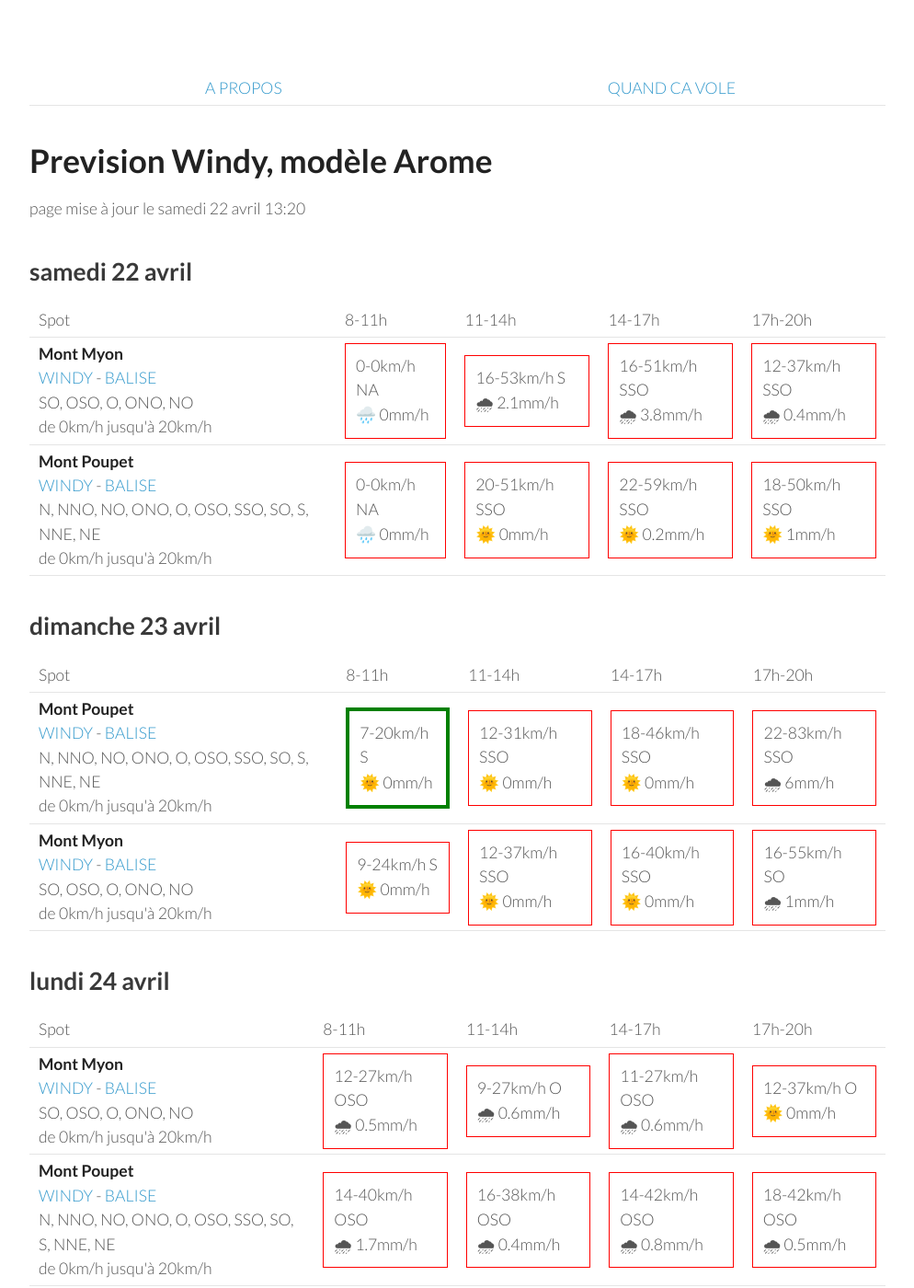
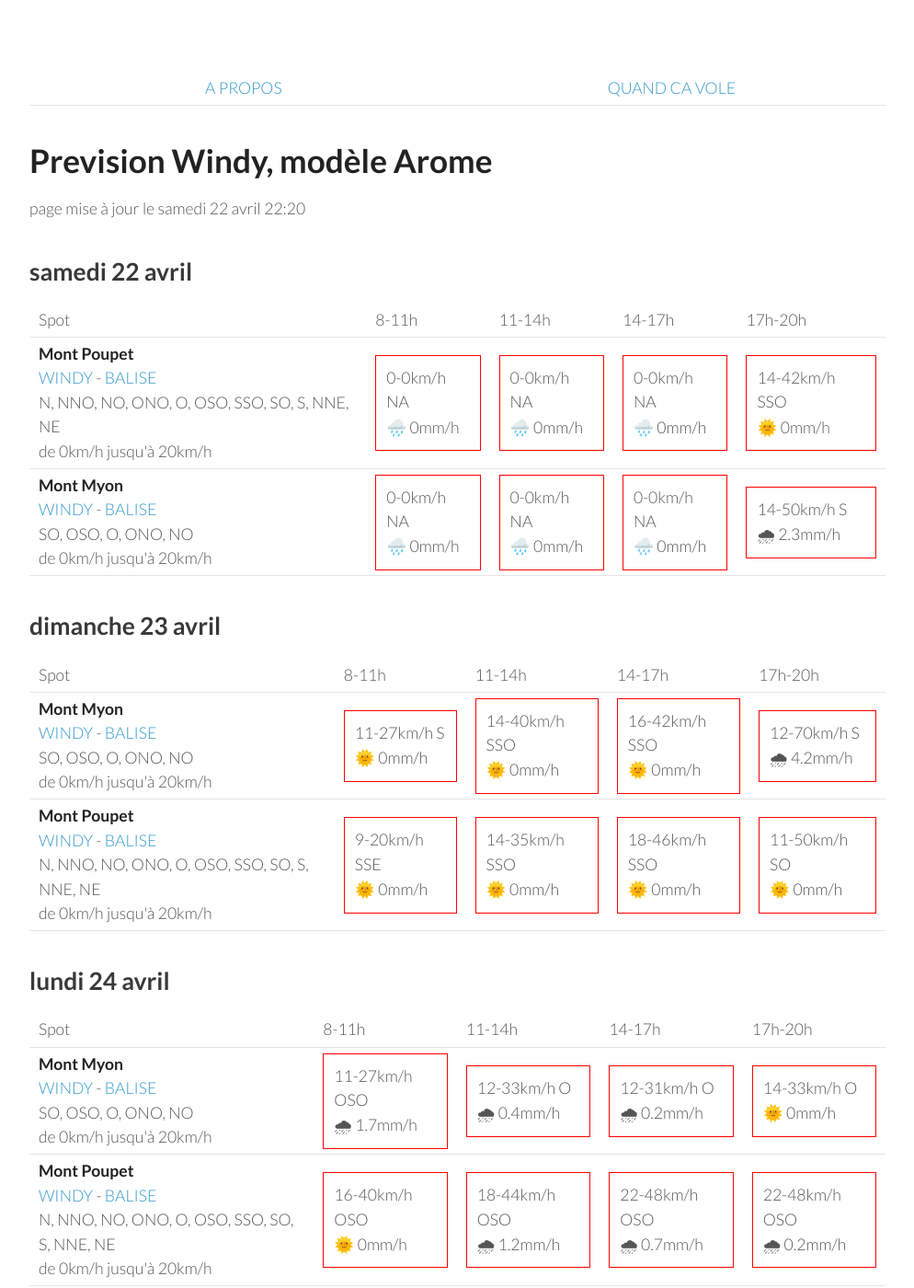
Before and after one commit to parapente-dans-le-nord/parapente-dans-le-nord.github.io, a Jekyll site: the page built from jura.markdown, in a window 1280 px wide and 1400 px high. Shown: the whole window at 92% size, without its empty margins (26-1020 px from the left). Built offline with Jekyll 4.4.1, drawn with Linux system fonts in a browser that asks for light colours; some of the changed text lies outside the part shown.

Commit message:
update index.markdown

```diff
--- a/jura.markdown
+++ b/jura.markdown
@@ -7,7 +7,7 @@ title:  "Tous les spots"
 {: .links}
 
 # Prevision Windy, modèle Arome
-page mise à jour le samedi 22 avril 13:20
+page mise à jour le samedi 22 avril 22:20
 
 ## samedi 22 avril
 
@@ -22,21 +22,21 @@ page mise à jour le samedi 22 avril 13:20
       <td>17h-20h</td>
     </tr>
 <tr>
+        <td><strong>Mont Poupet</strong><br><a href="https://windy.com/46.970/5.876?46.541,5.876,8">WINDY</a> - <span class=""><a href="http://www.balisemeteo.com/balise.php?idBalise=92">BALISE</a> </span><br> <span class="vent-favorable">N, NNO, NO, ONO, O, OSO, SSO, SO, S, NNE, NE</span><br><span class="force-vent">de 0km/h jusqu'à 20km/h</span> </td>
+
+            <td><div class="not-flyable"><p>0-0km/h NA</p><p>🌧️ 0mm/h</p></div></td>
+            <td><div class="not-flyable"><p>0-0km/h NA</p><p>🌧️ 0mm/h</p></div></td>
+            <td><div class="not-flyable"><p>0-0km/h NA</p><p>🌧️ 0mm/h</p></div></td>
+            <td><div class="not-flyable"><p>14-42km/h SSO</p><p>🌞 0mm/h</p></div></td>
+
+    </tr>
+<tr>
         <td><strong>Mont Myon</strong><br><a href="https://windy.com/46.331/5.397?45.898,5.394,8,m:eWoagj8">WINDY</a> - <span class=""><a href="http://www.balisemeteo.com/balise.php?idBalise=70">BALISE</a> </span><br> <span class="vent-favorable">SO, OSO, O, ONO, NO</span><br><span class="force-vent">de 0km/h jusqu'à 20km/h</span> </td>
 
             <td><div class="not-flyable"><p>0-0km/h NA</p><p>🌧️ 0mm/h</p></div></td>
-            <td><div class="not-flyable"><p>16-53km/h S</p><p>🌧 2.1mm/h</p></div></td>
-            <td><div class="not-flyable"><p>16-51km/h SSO</p><p>🌧 3.8mm/h</p></div></td>
-            <td><div class="not-flyable"><p>12-37km/h SSO</p><p>🌧 0.4mm/h</p></div></td>
-
-    </tr>
-<tr>
-        <td><strong>Mont Poupet</strong><br><a href="https://windy.com/46.970/5.876?46.541,5.876,8">WINDY</a> - <span class=""><a href="http://www.balisemeteo.com/balise.php?idBalise=92">BALISE</a> </span><br> <span class="vent-favorable">N, NNO, NO, ONO, O, OSO, SSO, SO, S, NNE, NE</span><br><span class="force-vent">de 0km/h jusqu'à 20km/h</span> </td>
-
             <td><div class="not-flyable"><p>0-0km/h NA</p><p>🌧️ 0mm/h</p></div></td>
-            <td><div class="not-flyable"><p>20-51km/h SSO</p><p>🌞 0mm/h</p></div></td>
-            <td><div class="not-flyable"><p>22-59km/h SSO</p><p>🌞 0.2mm/h</p></div></td>
-            <td><div class="not-flyable"><p>18-50km/h SSO</p><p>🌞 1mm/h</p></div></td>
+            <td><div class="not-flyable"><p>0-0km/h NA</p><p>🌧️ 0mm/h</p></div></td>
+            <td><div class="not-flyable"><p>14-50km/h S</p><p>🌧 2.3mm/h</p></div></td>
 
     </tr>
 
@@ -56,22 +56,22 @@ page mise à jour le samedi 22 avril 13:20
       <td>17h-20h</td>
     </tr>
 <tr>
-        <td><strong>Mont Poupet</strong><br><a href="https://windy.com/46.970/5.876?46.541,5.876,8">WINDY</a> - <span class=""><a href="http://www.balisemeteo.com/balise.php?idBalise=92">BALISE</a> </span><br> <span class="vent-favorable">N, NNO, NO, ONO, O, OSO, SSO, SO, S, NNE, NE</span><br><span class="force-vent">de 0km/h jusqu'à 20km/h</span> </td>
+        <td><strong>Mont Myon</strong><br><a href="https://windy.com/46.331/5.397?45.898,5.394,8,m:eWoagj8">WINDY</a> - <span class=""><a href="http://www.balisemeteo.com/balise.php?idBalise=70">BALISE</a> </span><br> <span class="vent-favorable">SO, OSO, O, ONO, NO</span><br><span class="force-vent">de 0km/h jusqu'à 20km/h</span> </td>
 
-            <td><div class="flyable"><p>7-20km/h S</p><p>🌞 0mm/h</p></div></td>
-            <td><div class="not-flyable"><p>12-31km/h SSO</p><p>🌞 0mm/h</p></div></td>
-            <td><div class="not-flyable"><p>18-46km/h SSO</p><p>🌞 0mm/h</p></div></td>
-            <td><div class="not-flyable"><p>22-83km/h SSO</p><p>🌧 6mm/h</p></div></td>
+            <td><div class="not-flyable"><p>11-27km/h S</p><p>🌞 0mm/h</p></div></td>
+            <td><div class="not-flyable"><p>14-40km/h SSO</p><p>🌞 0mm/h</p></div></td>
+            <td><div class="not-flyable"><p>16-42km/h SSO</p><p>🌞 0mm/h</p></div></td>
+            <td><div class="not-flyable"><p>12-70km/h S</p><p>🌧 4.2mm/h</p></div></td>
 
 
     </tr>
 <tr>
-        <td><strong>Mont Myon</strong><br><a href="https://windy.com/46.331/5.397?45.898,5.394,8,m:eWoagj8">WINDY</a> - <span class=""><a href="http://www.balisemeteo.com/balise.php?idBalise=70">BALISE</a> </span><br> <span class="vent-favorable">SO, OSO, O, ONO, NO</span><br><span class="force-vent">de 0km/h jusqu'à 20km/h</span> </td>
+        <td><strong>Mont Poupet</strong><br><a href="https://windy.com/46.970/5.876?46.541,5.876,8">WINDY</a> - <span class=""><a href="http://www.balisemeteo.com/balise.php?idBalise=92">BALISE</a> </span><br> <span class="vent-favorable">N, NNO, NO, ONO, O, OSO, SSO, SO, S, NNE, NE</span><br><span class="force-vent">de 0km/h jusqu'à 20km/h</span> </td>
 
-            <td><div class="not-flyable"><p>9-24km/h S</p><p>🌞 0mm/h</p></div></td>
-            <td><div class="not-flyable"><p>12-37km/h SSO</p><p>🌞 0mm/h</p></div></td>
-            <td><div class="not-flyable"><p>16-40km/h SSO</p><p>🌞 0mm/h</p></div></td>
-            <td><div class="not-flyable"><p>16-55km/h SO</p><p>🌧 1mm/h</p></div></td>
+            <td><div class="not-flyable"><p>9-20km/h SSE</p><p>🌞 0mm/h</p></div></td>
+            <td><div class="not-flyable"><p>14-35km/h SSO</p><p>🌞 0mm/h</p></div></td>
+            <td><div class="not-flyable"><p>18-46km/h SSO</p><p>🌞 0mm/h</p></div></td>
+            <td><div class="not-flyable"><p>11-50km/h SO</p><p>🌞 0mm/h</p></div></td>
 
 
     </tr>
@@ -94,20 +94,20 @@ page mise à jour le samedi 22 avril 13:20
 <tr>
         <td><strong>Mont Myon</strong><br><a href="https://windy.com/46.331/5.397?45.898,5.394,8,m:eWoagj8">WINDY</a> - <span class=""><a href="http://www.balisemeteo.com/balise.php?idBalise=70">BALISE</a> </span><br> <span class="vent-favorable">SO, OSO, O, ONO, NO</span><br><span class="force-vent">de 0km/h jusqu'à 20km/h</span> </td>
 
-            <td><div class="not-flyable"><p>12-27km/h OSO</p><p>🌧 0.5mm/h</p></div></td>
-            <td><div class="not-flyable"><p>9-27km/h O</p><p>🌧 0.6mm/h</p></div></td>
-            <td><div class="not-flyable"><p>11-27km/h OSO</p><p>🌧 0.6mm/h</p></div></td>
-            <td><div class="not-flyable"><p>12-37km/h O</p><p>🌞 0mm/h</p></div></td>
+            <td><div class="not-flyable"><p>11-27km/h OSO</p><p>🌧 1.7mm/h</p></div></td>
+            <td><div class="not-flyable"><p>12-33km/h O</p><p>🌧 0.4mm/h</p></div></td>
+            <td><div class="not-flyable"><p>12-31km/h O</p><p>🌧 0.2mm/h</p></div></td>
+            <td><div class="not-flyable"><p>14-33km/h O</p><p>🌞 0mm/h</p></div></td>
 
 
     </tr>
 <tr>
         <td><strong>Mont Poupet</strong><br><a href="https://windy.com/46.970/5.876?46.541,5.876,8">WINDY</a> - <span class=""><a href="http://www.balisemeteo.com/balise.php?idBalise=92">BALISE</a> </span><br> <span class="vent-favorable">N, NNO, NO, ONO, O, OSO, SSO, SO, S, NNE, NE</span><br><span class="force-vent">de 0km/h jusqu'à 20km/h</span> </td>
 
-            <td><div class="not-flyable"><p>14-40km/h OSO</p><p>🌧 1.7mm/h</p></div></td>
-            <td><div class="not-flyable"><p>16-38km/h OSO</p><p>🌧 0.4mm/h</p></div></td>
-            <td><div class="not-flyable"><p>14-42km/h OSO</p><p>🌧 0.8mm/h</p></div></td>
-            <td><div class="not-flyable"><p>18-42km/h OSO</p><p>🌧 0.5mm/h</p></div></td>
+            <td><div class="not-flyable"><p>16-40km/h OSO</p><p>🌞 0mm/h</p></div></td>
+            <td><div class="not-flyable"><p>18-44km/h OSO</p><p>🌧 1.2mm/h</p></div></td>
+            <td><div class="not-flyable"><p>22-48km/h OSO</p><p>🌧 0.7mm/h</p></div></td>
+            <td><div class="not-flyable"><p>22-48km/h OSO</p><p>🌧 0.2mm/h</p></div></td>
 
 
     </tr>
@@ -130,20 +130,20 @@ page mise à jour le samedi 22 avril 13:20
 <tr>
         <td><strong>Mont Myon</strong><br><a href="https://windy.com/46.331/5.397?45.898,5.394,8,m:eWoagj8">WINDY</a> - <span class=""><a href="http://www.balisemeteo.com/balise.php?idBalise=70">BALISE</a> </span><br> <span class="vent-favorable">SO, OSO, O, ONO, NO</span><br><span class="force-vent">de 0km/h jusqu'à 20km/h</span> </td>
 
-            <td><div class="flyable"><p>5-16km/h O</p><p>🌧 1.6mm/h</p></div></td>
-            <td><div class="not-flyable"><p>7-25km/h NO</p><p>🌧 0.4mm/h</p></div></td>
-            <td><div class="not-flyable"><p>9-25km/h NO</p><p>🌧 0.5mm/h</p></div></td>
-            <td><div class="not-flyable"><p>9-24km/h NO</p><p>🌧 0.2mm/h</p></div></td>
+            <td><div class="not-flyable"><p>11-22km/h OSO</p><p>🌧 0.6mm/h</p></div></td>
+            <td><div class="not-flyable"><p>9-27km/h ONO</p><p>🌧 0.9mm/h</p></div></td>
+            <td><div class="not-flyable"><p>9-27km/h NO</p><p>🌧 0.5mm/h</p></div></td>
+            <td><div class="not-flyable"><p>11-25km/h NO</p><p>🌞 0mm/h</p></div></td>
 
 
     </tr>
 <tr>
         <td><strong>Mont Poupet</strong><br><a href="https://windy.com/46.970/5.876?46.541,5.876,8">WINDY</a> - <span class=""><a href="http://www.balisemeteo.com/balise.php?idBalise=92">BALISE</a> </span><br> <span class="vent-favorable">N, NNO, NO, ONO, O, OSO, SSO, SO, S, NNE, NE</span><br><span class="force-vent">de 0km/h jusqu'à 20km/h</span> </td>
 
-            <td><div class="not-flyable"><p>12-33km/h O</p><p>🌧 2.3mm/h</p></div></td>
-            <td><div class="not-flyable"><p>9-33km/h ONO</p><p>🌧 1mm/h</p></div></td>
-            <td><div class="not-flyable"><p>9-25km/h ONO</p><p>🌧 1mm/h</p></div></td>
-            <td><div class="not-flyable"><p>9-25km/h NO</p><p>🌧 0.9mm/h</p></div></td>
+            <td><div class="not-flyable"><p>12-35km/h SO</p><p>🌧 2.5mm/h</p></div></td>
+            <td><div class="not-flyable"><p>12-38km/h O</p><p>🌧 0.4mm/h</p></div></td>
+            <td><div class="not-flyable"><p>12-33km/h ONO</p><p>🌧 0.6mm/h</p></div></td>
+            <td><div class="not-flyable"><p>11-31km/h NO</p><p>🌧 0.9mm/h</p></div></td>
 
 
     </tr>
@@ -166,20 +166,20 @@ page mise à jour le samedi 22 avril 13:20
 <tr>
         <td><strong>Mont Myon</strong><br><a href="https://windy.com/46.331/5.397?45.898,5.394,8,m:eWoagj8">WINDY</a> - <span class=""><a href="http://www.balisemeteo.com/balise.php?idBalise=70">BALISE</a> </span><br> <span class="vent-favorable">SO, OSO, O, ONO, NO</span><br><span class="force-vent">de 0km/h jusqu'à 20km/h</span> </td>
 
-            <td><div class="not-flyable"><p>3-12km/h SSE</p><p>🌞 0mm/h</p></div></td>
-            <td><div class="flyable"><p>5-18km/h O</p><p>🌞 0mm/h</p></div></td>
-            <td><div class="flyable"><p>5-18km/h OSO</p><p>🌞 0mm/h</p></div></td>
-            <td><div class="not-flyable"><p>3-20km/h N</p><p>🌧 0.5mm/h</p></div></td>
+            <td><div class="not-flyable"><p>3-11km/h ESE</p><p>🌞 0mm/h</p></div></td>
+            <td><div class="flyable"><p>5-16km/h ONO</p><p>🌞 0mm/h</p></div></td>
+            <td><div class="flyable"><p>5-18km/h ONO</p><p>🌞 0mm/h</p></div></td>
+            <td><div class="not-flyable"><p>1-16km/h NNO</p><p>🌞 0mm/h</p></div></td>
 
 
     </tr>
 <tr>
         <td><strong>Mont Poupet</strong><br><a href="https://windy.com/46.970/5.876?46.541,5.876,8">WINDY</a> - <span class=""><a href="http://www.balisemeteo.com/balise.php?idBalise=92">BALISE</a> </span><br> <span class="vent-favorable">N, NNO, NO, ONO, O, OSO, SSO, SO, S, NNE, NE</span><br><span class="force-vent">de 0km/h jusqu'à 20km/h</span> </td>
 
-            <td><div class="not-flyable"><p>5-20km/h SSE</p><p>🌞 0mm/h</p></div></td>
-            <td><div class="flyable"><p>5-16km/h ONO</p><p>🌞 0mm/h</p></div></td>
-            <td><div class="not-flyable"><p>7-24km/h O</p><p>🌞 0mm/h</p></div></td>
-            <td><div class="not-flyable"><p>11-27km/h OSO</p><p>🌞 0mm/h</p></div></td>
+            <td><div class="not-flyable"><p>3-14km/h SE</p><p>🌞 0mm/h</p></div></td>
+            <td><div class="flyable"><p>5-18km/h NNO</p><p>🌞 0mm/h</p></div></td>
+            <td><div class="not-flyable"><p>7-22km/h ONO</p><p>🌞 0mm/h</p></div></td>
+            <td><div class="not-flyable"><p>11-25km/h O</p><p>🌞 0mm/h</p></div></td>
 
 
     </tr>
@@ -200,22 +200,22 @@ page mise à jour le samedi 22 avril 13:20
       <td>17h-20h</td>
     </tr>
 <tr>
-        <td><strong>Mont Myon</strong><br><a href="https://windy.com/46.331/5.397?45.898,5.394,8,m:eWoagj8">WINDY</a> - <span class=""><a href="http://www.balisemeteo.com/balise.php?idBalise=70">BALISE</a> </span><br> <span class="vent-favorable">SO, OSO, O, ONO, NO</span><br><span class="force-vent">de 0km/h jusqu'à 20km/h</span> </td>
+        <td><strong>Mont Poupet</strong><br><a href="https://windy.com/46.970/5.876?46.541,5.876,8">WINDY</a> - <span class=""><a href="http://www.balisemeteo.com/balise.php?idBalise=92">BALISE</a> </span><br> <span class="vent-favorable">N, NNO, NO, ONO, O, OSO, SSO, SO, S, NNE, NE</span><br><span class="force-vent">de 0km/h jusqu'à 20km/h</span> </td>
 
-            <td><div class="not-flyable"><p>1-12km/h E</p><p>🌞 0mm/h</p></div></td>
-            <td><div class="not-flyable"><p>3-9km/h SSO</p><p>🌧 0.3mm/h</p></div></td>
-            <td><div class="flyable"><p>3-14km/h OSO</p><p>🌞 0mm/h</p></div></td>
-            <td><div class="flyable"><p>5-20km/h SO</p><p>🌞 0mm/h</p></div></td>
+            <td><div class="not-flyable"><p>7-14km/h SE</p><p>🌞 0mm/h</p></div></td>
+            <td><div class="flyable"><p>3-14km/h O</p><p>🌞 0mm/h</p></div></td>
+            <td><div class="flyable"><p>5-20km/h O</p><p>🌞 0mm/h</p></div></td>
+            <td><div class="not-flyable"><p>5-18km/h SE</p><p>🌧 1.1mm/h</p></div></td>
 
 
     </tr>
 <tr>
-        <td><strong>Mont Poupet</strong><br><a href="https://windy.com/46.970/5.876?46.541,5.876,8">WINDY</a> - <span class=""><a href="http://www.balisemeteo.com/balise.php?idBalise=92">BALISE</a> </span><br> <span class="vent-favorable">N, NNO, NO, ONO, O, OSO, SSO, SO, S, NNE, NE</span><br><span class="force-vent">de 0km/h jusqu'à 20km/h</span> </td>
+        <td><strong>Mont Myon</strong><br><a href="https://windy.com/46.331/5.397?45.898,5.394,8,m:eWoagj8">WINDY</a> - <span class=""><a href="http://www.balisemeteo.com/balise.php?idBalise=70">BALISE</a> </span><br> <span class="vent-favorable">SO, OSO, O, ONO, NO</span><br><span class="force-vent">de 0km/h jusqu'à 20km/h</span> </td>
 
-            <td><div class="not-flyable"><p>5-14km/h ESE</p><p>🌞 0mm/h</p></div></td>
-            <td><div class="flyable"><p>1-12km/h OSO</p><p>🌞 0mm/h</p></div></td>
-            <td><div class="not-flyable"><p>9-24km/h O</p><p>🌞 0mm/h</p></div></td>
-            <td><div class="not-flyable"><p>5-25km/h ONO</p><p>🌞 0mm/h</p></div></td>
+            <td><div class="not-flyable"><p>3-12km/h ESE</p><p>🌞 0mm/h</p></div></td>
+            <td><div class="flyable"><p>5-14km/h O</p><p>🌞 0mm/h</p></div></td>
+            <td><div class="not-flyable"><p>3-14km/h SSO</p><p>🌧 0.2mm/h</p></div></td>
+            <td><div class="not-flyable"><p>5-12km/h ENE</p><p>🌞 0mm/h</p></div></td>
 
 
     </tr>
```
